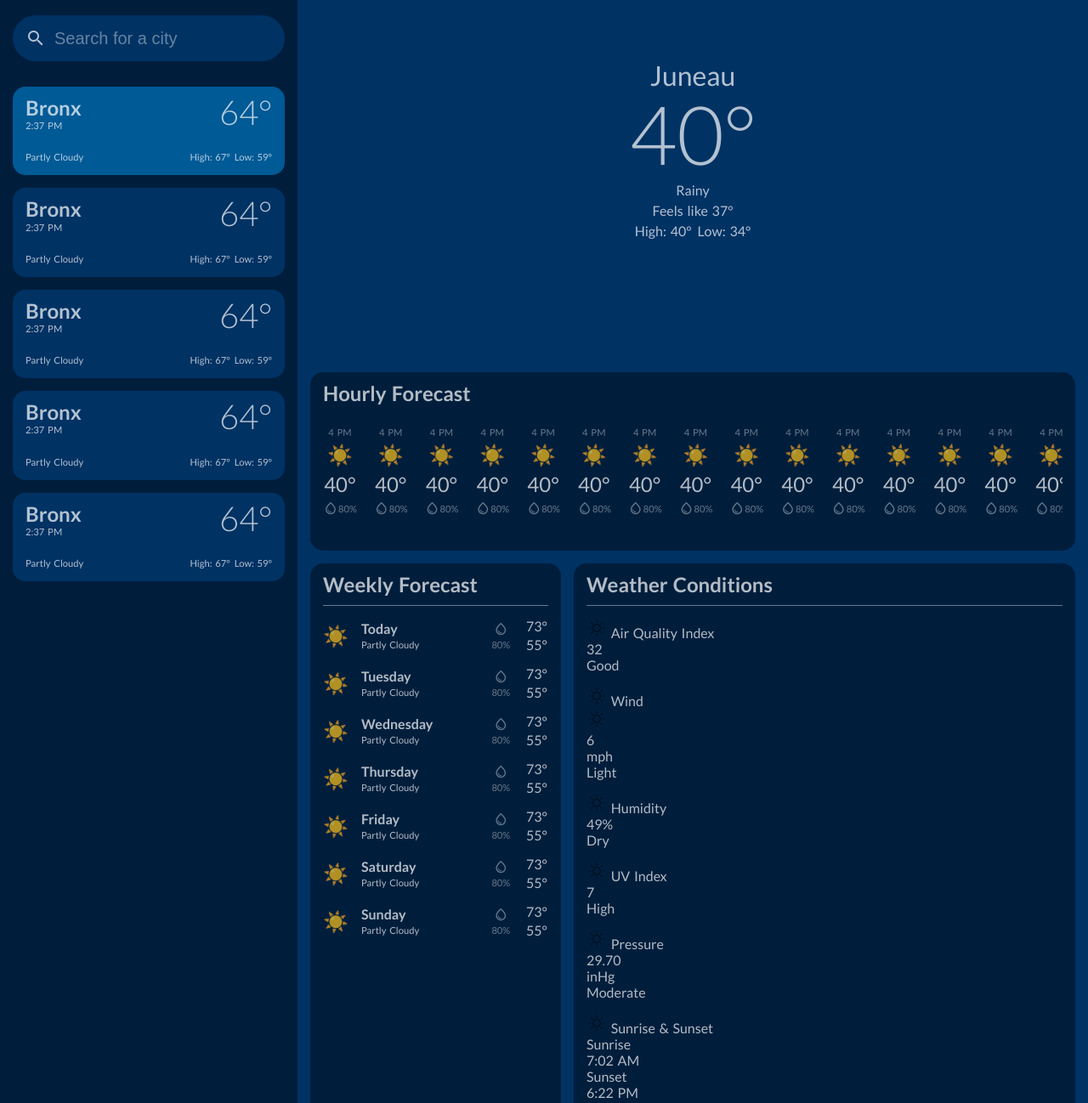
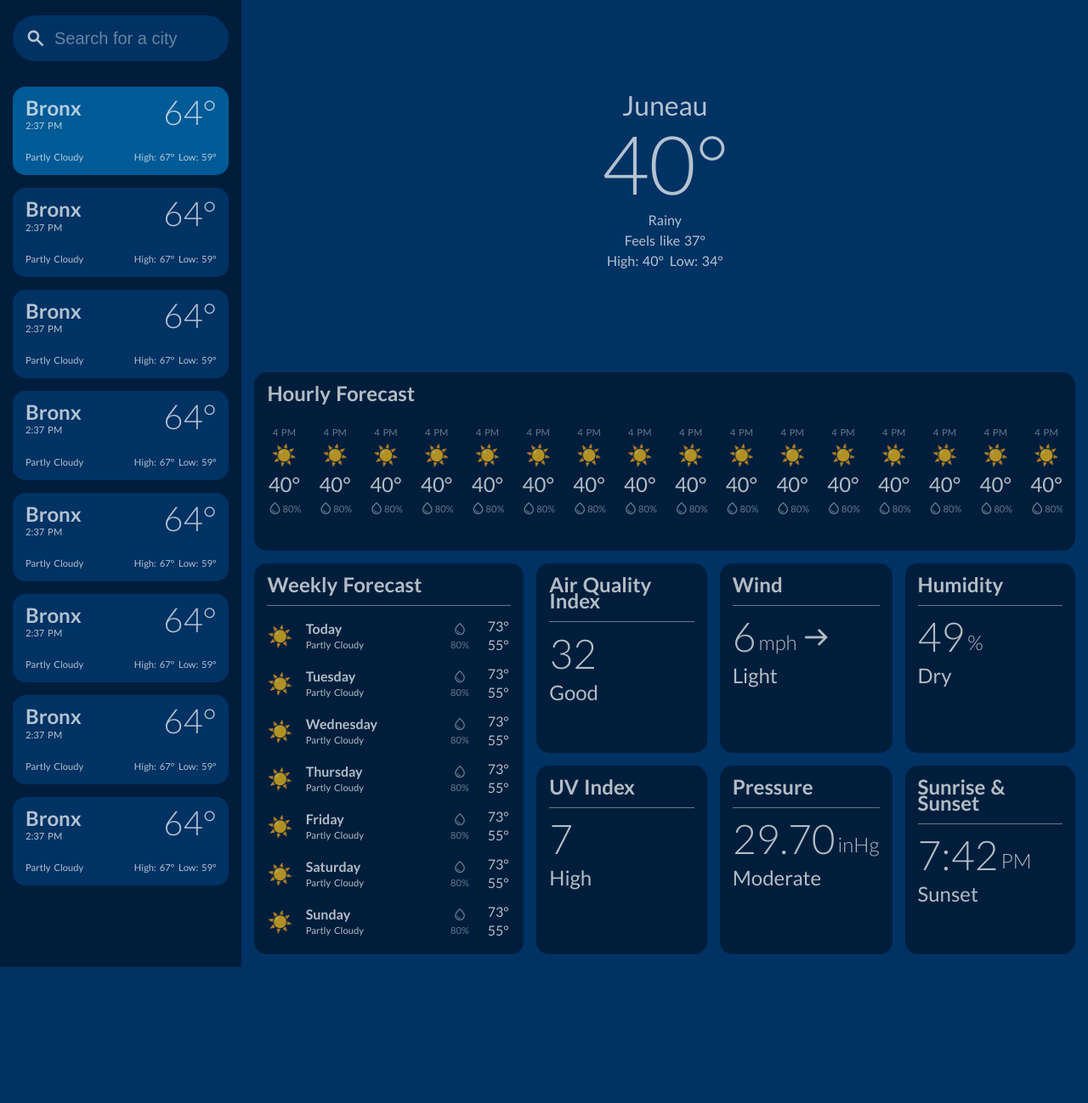
Before and after one commit to JhonEncarnacion/weather_app, a plain HTML site: page index.html in a window 1280 px wide. Shown: the part 12-1310 px from the top of the page at 85% size. After the commit the page ends 1150 px from the top, so only its background shows below. Drawn offline with nearby package versions, Linux system fonts and the light colour scheme; a script that the page names is missing.

Commit message:
Completed weather conditions

```diff
--- a/index.html
+++ b/index.html
@@ -6,8 +6,7 @@
     <meta name="viewport" content="width=device-width, initial-scale=1.0">
     <title>Weather App</title>
     <link rel="stylesheet" href="styles.css">
-    <link rel="stylesheet" href="https://fonts.googleapis.com/icon?family=Material+Icons" />
-    <link rel="stylesheet" href="https://fonts.googleapis.com/css2?family=Material+Symbols+Outlined:opsz,wght,FILL,GRAD@20,200,0,200&icon_names=water_drop" />
+    <link rel="stylesheet" href="https://fonts.googleapis.com/css2?family=Material+Symbols+Outlined:wght@200&icon_names=arrow_right_alt,search,water_drop"/>
     <link rel="icon" href="Icons/weather.png">
     <script src="script.js" defer></script>
 </head>
@@ -15,11 +14,47 @@
 <body>
     <nav>
         <section class="search_bar">
-            <span class="material-icons search_icon">search</span>
+            <span class="material-symbols-outlined" style="font-weight: 600;">search</span>
             <input type="text" id="search_location" name="search_location" placeholder="Search for a city">
         </section>
 
         <ul class="location_history">
+            <li class="saved_location">
+                <div class="top_left">
+                    <div class="sl_city">Bronx</div>
+                    <div class="sl_time">2:37 PM</div>
+                </div>
+                <div class="sl_temperature">64&deg;</div>
+                <div class="sl_sky_condition">Partly Cloudy</div>
+                <div class="sl_high_low">
+                    <div class="sl_high">High: 67&deg;</div>
+                    <div class="sl_low">Low: 59&deg;</div>
+                </div>
+            </li>
+            <li class="saved_location">
+                <div class="top_left">
+                    <div class="sl_city">Bronx</div>
+                    <div class="sl_time">2:37 PM</div>
+                </div>
+                <div class="sl_temperature">64&deg;</div>
+                <div class="sl_sky_condition">Partly Cloudy</div>
+                <div class="sl_high_low">
+                    <div class="sl_high">High: 67&deg;</div>
+                    <div class="sl_low">Low: 59&deg;</div>
+                </div>
+            </li>
+            <li class="saved_location">
+                <div class="top_left">
+                    <div class="sl_city">Bronx</div>
+                    <div class="sl_time">2:37 PM</div>
+                </div>
+                <div class="sl_temperature">64&deg;</div>
+                <div class="sl_sky_condition">Partly Cloudy</div>
+                <div class="sl_high_low">
+                    <div class="sl_high">High: 67&deg;</div>
+                    <div class="sl_low">Low: 59&deg;</div>
+                </div>
+            </li>
             <li class="saved_location">
                 <div class="top_left">
                     <div class="sl_city">Bronx</div>
@@ -100,7 +135,7 @@
         <section class="hourly_forecast">
             <div class="title">Hourly Forecast</div>
             <hr>
-            <div class="hf_forecast">
+            <div class="hf_main">
                 <div class="hf_details">
                     <div class="hf_time">4 PM</div>
                     <div class="hf_symbol">☀️</div>
@@ -305,7 +340,7 @@
         <section class="weekly_forecast">
             <div class="title">Weekly Forecast</div>
             <hr>
-            <div class="wf_forecast">
+            <div class="wf_main">
                 <div class="wf_details">
                     <div class="wf_symbol">☀️</div>
                     <div class="wf_weather_info">
@@ -415,85 +450,70 @@
         </section>
 
         <section class="weather_conditions">
-            <div class="title">Weather Conditions</div>
-            <hr>
             <section class="air_quality_index">
-                <div class="aqi_title">
-                    <img class="weather_icons" src="Icons/sunny.svg" alt="Air Quality Index Icon">
-                    Air Quality Index
-                </div>
-
-                <div class="aqi_details">
-                    <div class="aq_number">32</div>
-                    <div class="aq_quality">Good</div>
+                <div class="title">Air Quality Index</div>
+                <hr>
+                <div class="wc_details">
+                    <div class="number">32</div>
+                    <div class="description">Good</div>
                 </div>
             </section>
 
             <section class="wind">
-                <div class="w_title">
-                    <img class="weather_icons" src="Icons/sunny.svg" alt="Wind Icon">
-                    Wind
-                </div>
-
-                <div class="w_details">
-                    <img class="weather_icons" src="Icons/sunny.svg" alt="Wind Icon">
-                    <div class="w_speed_number">6</div>
-                    <div class="w_speed_unit">mph</div>
-                    <div class="w_strength">Light</div>
+                <div class="title">Wind</div>
+                <hr>
+                <div class="wc_details">
+                    <div class="measurement">
+                        <div class="number">6</div>
+                        <div class="unit">mph</div>
+                        <span class="material-symbols-outlined" style="font-size: 2.5rem;">arrow_right_alt</span>
+                    </div>
+                    <div class="description">Light</div>
                 </div>
             </section>
 
             <section class="humidity">
-                <div class="h_title">
-                    <img class="weather_icons" src="Icons/sunny.svg" alt="Humidity Icon">
-                    Humidity
-                </div>
-
-                <div class="h_details">
-                    <div class="h_percentage">49&percnt;</div>
-                    <div class="h_strength">Dry</div>
+                <div class="title">Humidity</div>
+                <hr>
+                <div class="wc_details">
+                    <div class="measurement">
+                        <div class="number">49</div>
+                        <div class="unit">&percnt;</div>
+                    </div>
+                    <div class="description">Dry</div>
                 </div>
             </section>
 
             <section class="uv_index">
-                <div class="uv_title">
-                    <img class="weather_icons" src="Icons/sunny.svg" alt="UV Index Icon">
-                    UV Index
-                </div>
-
-                <div class="uv_details">
-                    <div class="uv_number">7</div>
-                    <div class="uv_amount">High</div>
+                <div class="title">UV Index</div>
+                <hr>
+                <div class="wc_details">
+                    <div class="number">7</div>
+                    <div class="description">High</div>
                 </div>
             </section>
 
             <section class="pressure">
-                <div class="p_title">
-                    <img class="weather_icons" src="Icons/sunny.svg" alt="Pressure Icon">
-                    Pressure
-                </div>
-
-                <div class="p_details">
-                    <div class="p_number">29.70</div>
-                    <div class="p_unit">inHg</div>
-                    <div class="p_strength">Moderate</div>
+                <div class="title">Pressure</div>
+                <hr>
+                <div class="wc_details">
+                    <div class="measurement">
+                        <div class="number">29.70</div>
+                        <div class="unit">inHg</div>
+                    </div>
+                    <div class="description">Moderate</div>
                 </div>
             </section>
 
             <section class="sunrise/sunset">
-                <div class="ss_title">
-                    <img class="weather_icons" src="Icons/sunny.svg" alt="Sunset Icon">
-                    Sunrise & Sunset
-                </div>
-
-                <div class="sunrise">
-                    <div class="sunrise_title">Sunrise</div>
-                    <div class="sunrise_time">7:02 AM</div>
-                </div>
-
-                <div class="sunset">
-                    <div class="sunset_title">Sunset</div>
-                    <div class="sunset_time">6:22 PM</div>
+                <div class="title">Sunrise & Sunset</div>
+                <hr>
+                <div class="wc_details">
+                    <div class="measurement">
+                        <div class="number">7:42</div>
+                        <div class="unit">PM</div>
+                    </div>
+                    <div class="description">Sunset</div>
                 </div>
             </section>
         </section>
--- a/styles.css
+++ b/styles.css
@@ -21,7 +21,8 @@
 }
 
 body {
-    display: flex;
+    display: grid;
+    grid-template-columns: 1fr 3.5fr;
     width: 100%;
     height: 100%;
     font-family: "Lato", sans-serif;
@@ -36,8 +37,10 @@ nav {
     align-items: center;
     gap: var(--normal_spacing);
     padding: var(--normal_spacing);
-    width: 350px;
     background-color: var(--darker_blue);
+    width: inherit;
+    height: inherit;
+    overflow: auto;
 }
 
 .search_bar {
@@ -140,7 +143,7 @@ nav {
 main {
     display: grid;
     grid-template-columns: 1.5fr 3fr ;
-    grid-template-rows: 2fr 1fr 4fr;
+    grid-template-rows: 2fr 1fr 460px;
     grid-template-areas:
     "mw mw"
     "hf hf"
@@ -152,7 +155,6 @@ main {
 
 .main_weather {
     grid-area: mw;
-    height: 350px;
     display: flex;
     flex-direction: column;
     align-items: center;
@@ -211,7 +213,7 @@ hr {
     width: inherit;
 }
 
-.hf_forecast {
+.hf_main {
     display: flex;
     gap: 20px;
     height: inherit;
@@ -254,7 +256,7 @@ hr {
     padding: var(--normal_spacing);
 }
 
-.wf_forecast {
+.wf_main {
     display: flex;
     flex-direction: column;
     gap: var(--normal_spacing);
@@ -310,12 +312,46 @@ hr {
 
 .weather_conditions {
     grid-area: wc;
+    display: grid;
+    grid-template-rows: repeat(2, 1fr);
+    grid-template-columns: repeat(3, 1fr);
+    gap: var(--normal_spacing);
+}
+
+.weather_conditions > * {
     display: flex;
     flex-direction: column;
-    gap: 15px;
+    gap: var(--normal_spacing);
     background-color: var(--darker_blue);
     border-radius: var(--rounded_corners);
     padding: var(--normal_spacing);
+}
+
+.wc_details {
+    display: flex;
+    flex-direction: column;
+    gap: 10px;
+    font-weight: 300;
+}
+
+.measurement {
+    display: flex;
+    align-items: flex-end;
+    gap: 3px;
+}
+
+.number {
+    font-size: 3rem;
+    line-height: 0.9;
+}
+
+.unit {
+    font-size: 1.5rem;
+}
+
+.description {
+    font-size: 1.5rem;
+    font-weight: 400;
 }
 
 ::-webkit-scrollbar {
```
